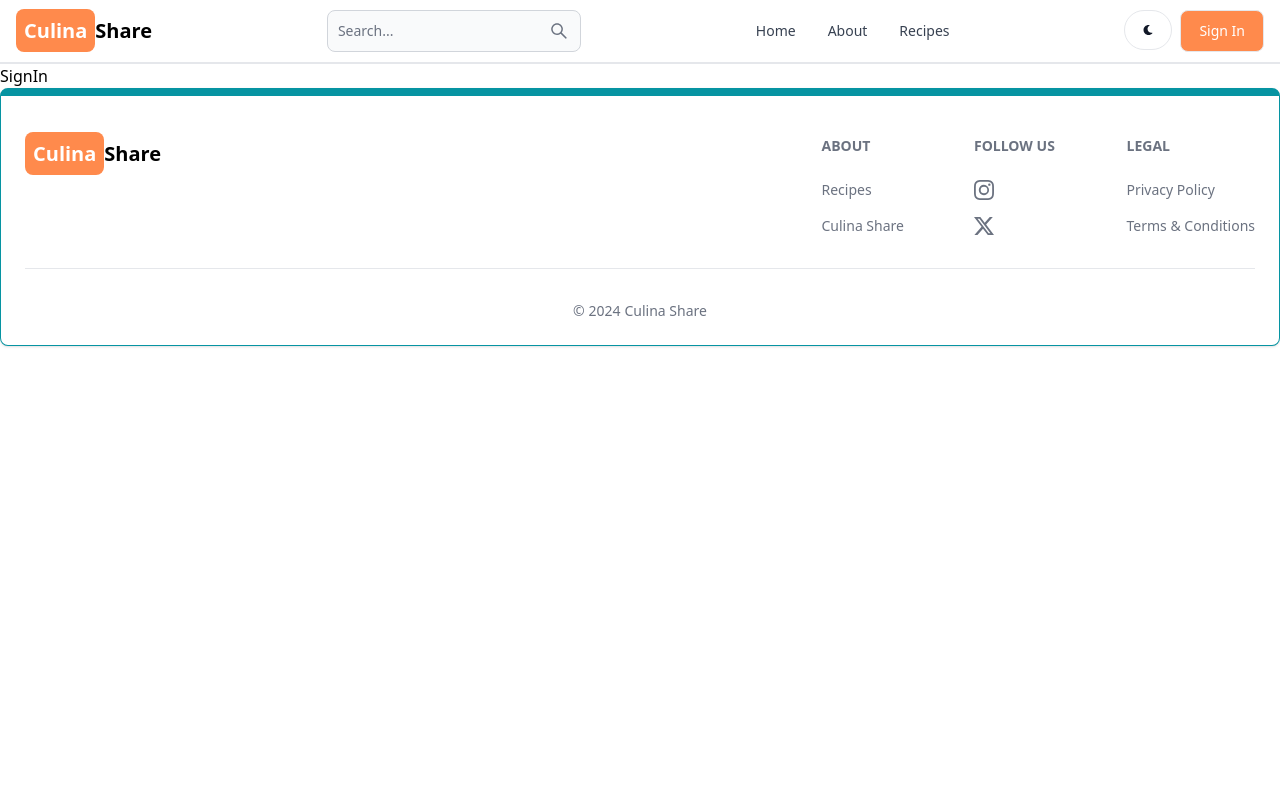
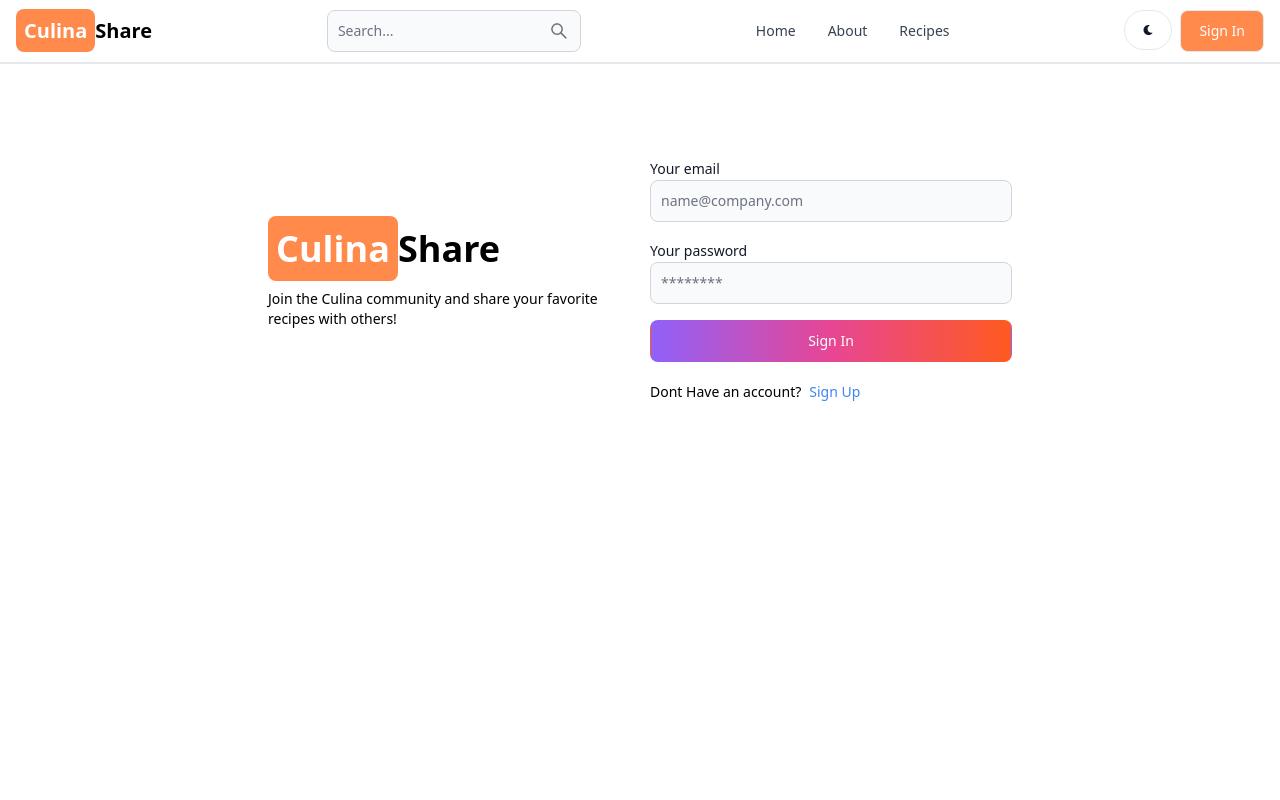
Before and after one commit to mohdabdulrahman297/Persist, a React (Vite) app in the folder client/: page /sign-in in a window 1280 px wide. Shown: the top 800 px of the page. Built offline with nearby package versions, Linux system fonts and the light colour scheme.

Commit message:
Complete signin page functionality

```diff
--- a/client/src/pages/SignIn.jsx
+++ b/client/src/pages/SignIn.jsx
@@ -1,5 +1,109 @@
-import React from "react";
+import React, { useState } from "react";
+import { Link, useNavigate } from "react-router-dom";
+import { Alert, Button, Label, Spinner, TextInput } from "flowbite-react";
 
 export default function SignIn() {
-  return <div>SignIn</div>;
+  const [formData, setFormData] = useState({});
+  const [errorMessage, setErrorMessage] = useState(null);
+  const [loading, setLoading] = useState(false);
+  const navigate = useNavigate();
+
+  const handleChange = (e) => {
+    setFormData({ ...formData, [e.target.id]: e.target.value.trim() });
+  };
+
+  const handleSubmit = async (e) => {
+    e.preventDefault();
+    if (!formData.email || !formData.password) {
+      return setErrorMessage("Please fill out all the fields");
+    }
+    try {
+      setLoading(true);
+      setErrorMessage(null);
+      const res = await fetch("/api/auth/signin", {
+        method: "POST",
+        headers: { "Content-Type": "application/json" },
+        body: JSON.stringify(formData),
+      });
+      const data = await res.json();
+      if (data.success === false) {
+        return setErrorMessage(data.message);
+      }
+      setLoading(false);
+      if (res.ok) {
+        navigate("/");
+      }
+    } catch (error) {
+      setErrorMessage(error.message);
+      setLoading(false);
+    }
+  };
+
+  return (
+    <div className="min-h-screen mt-20">
+      <div className="flex p-3 max-w-3xl mx-auto flex-col md:flex-row md:items-center gap-5">
+        {/* Left */}
+        <div className="flex-1">
+          <Link to="/" className="font-bold dark:text-white text-4xl">
+            <span className="px-2 py-2 bg-orange-400 rounded-lg text-white">
+              Culina
+            </span>
+            Share
+          </Link>
+          <p className="text-sm mt-5">
+            Join the Culina community and share your favorite recipes with
+            others!
+          </p>
+        </div>
+        {/* Right */}
+        <div className="flex-1">
+          <form className="flex flex-col gap-4" onSubmit={handleSubmit}>
+            <div>
+              <Label value="Your email" />
+              <TextInput
+                type="email"
+                placeholder="name@company.com"
+                id="email"
+                onChange={handleChange}
+              />
+            </div>
+            <div>
+              <Label value="Your password" />
+              <TextInput
+                type="password"
+                placeholder="********"
+                id="password"
+                onChange={handleChange}
+              />
+            </div>
+            <Button
+              className="bg-gradient-to-r from-purple-500 via-pink-500 to-orange-500"
+              type="submit"
+              disabled={loading}
+            >
+              {loading ? (
+                <>
+                  <Spinner size="sm" />
+                  <span className="pl-3">Loading...</span>
+                </>
+              ) : (
+                "Sign In"
+              )}
+            </Button>
+          </form>
+          <div className="flex gap-2 text-sm mt-5">
+            <span>Dont Have an account?</span>
+            <Link to="/sign-up" className="text-blue-500">
+              Sign Up
+            </Link>
+          </div>
+          {errorMessage && (
+            <Alert className="mt-5" color="failure">
+              {errorMessage}
+            </Alert>
+          )}
+        </div>
+      </div>
+    </div>
+  );
 }
```
